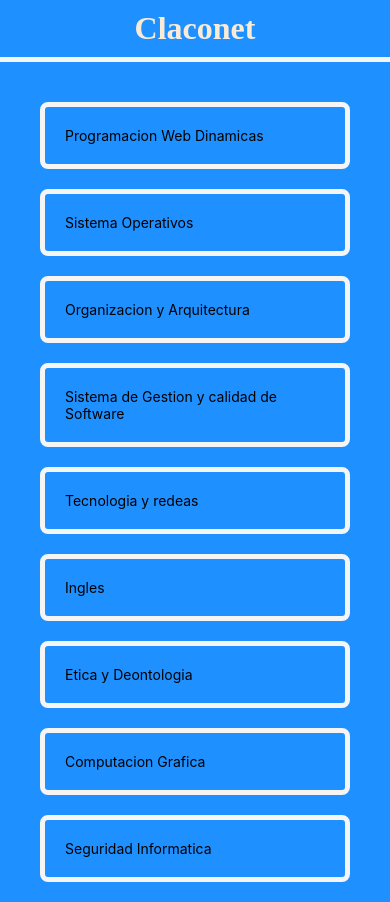
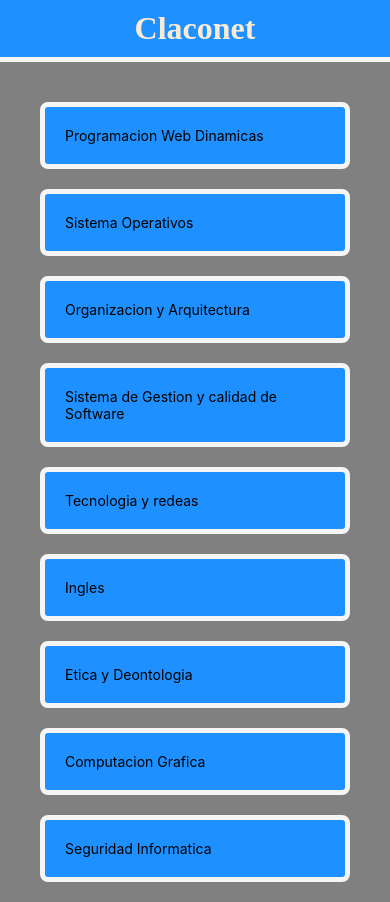
Before and after one commit to manzo1701/claconet, a React Native app: screen /Materia in a window 390 px wide. Built offline with nearby package versions, Linux system fonts and the light colour scheme.

Commit message:
comit realizado

```diff
--- a/Styles/Styles.css
+++ b/Styles/Styles.css
@@ -3,7 +3,7 @@
     padding: 0;
     font-family: Nunito-Light;
     src: url(../Resources/Nunito-Light.ttf);
-    background-color: dodgerblue;
+    background-color: gray;
 
 }
 
```
